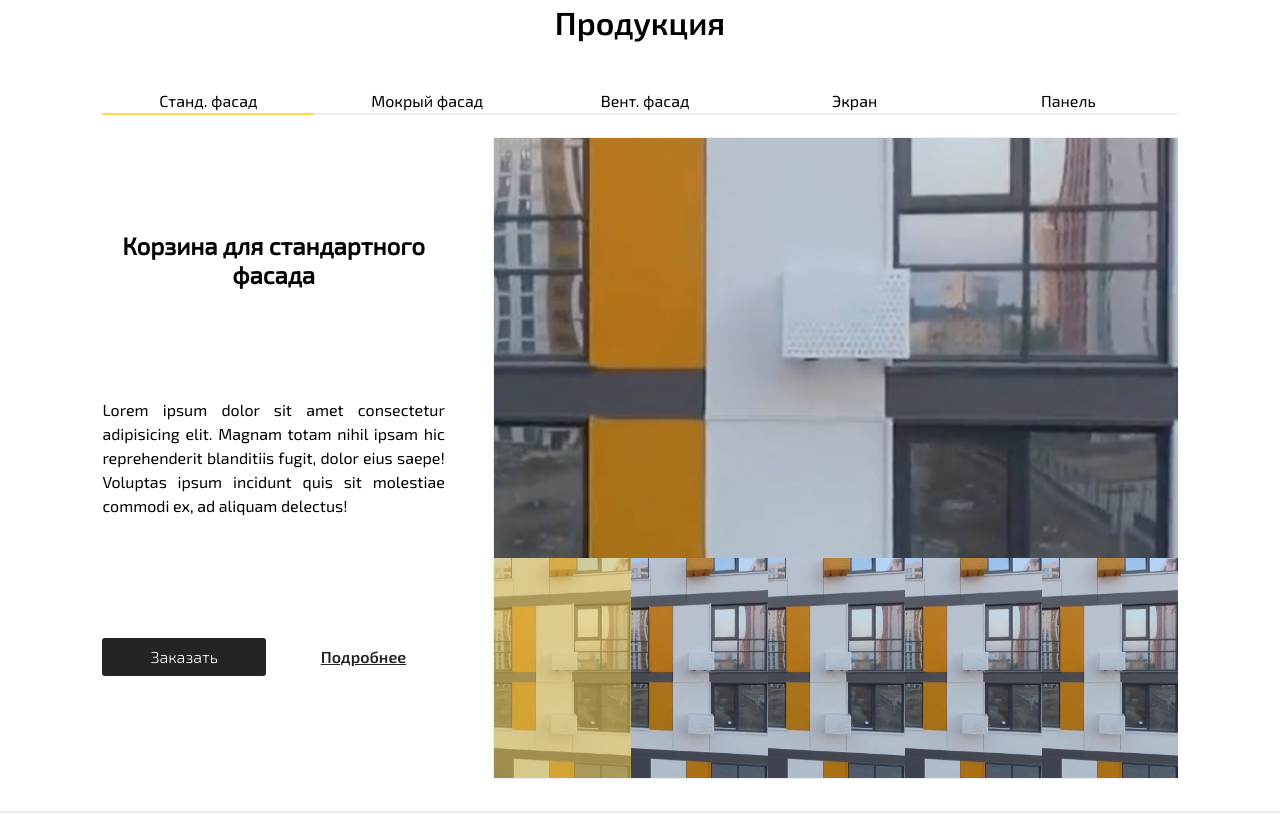
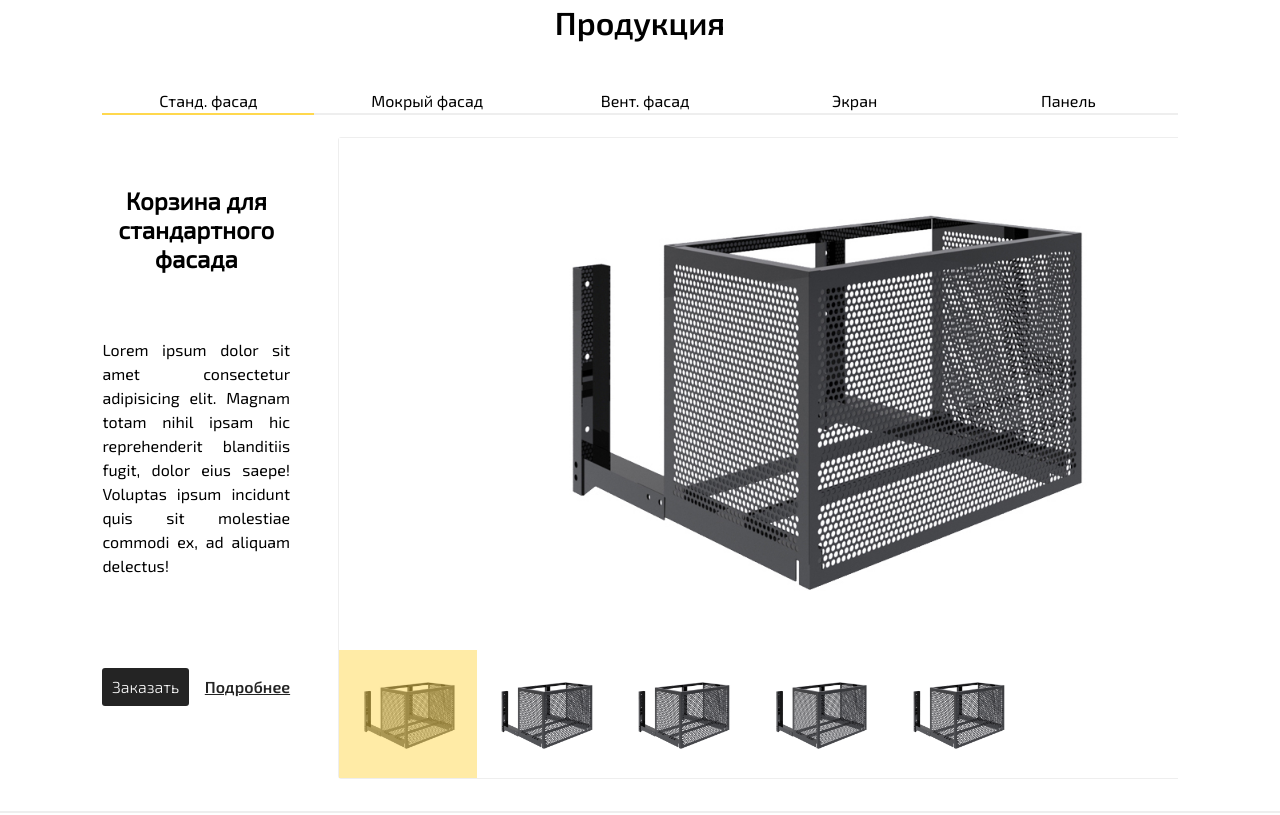
Before and after one commit to AnDryhaSpur/korziny-frontend, a website: page index.html in a window 1280 px wide. Shown: the part 1345-2160 px from the top of the page. Drawn offline with nearby package versions, Linux system fonts and the light colour scheme.

Commit message:
MacOS #8

```diff
--- a/index.html
+++ b/index.html
@@ -395,29 +395,29 @@
             <div class="products__photos products__photos-style">
                 <div class="swiper-container products__photoBig">
                     <div class="swiper-wrapper">
-                        <div class="swiper-slide"><img class="products__photoPicture" loading="lazy" src="img/2.jpg"
+                        <div class="swiper-slide"><img class="products__photoPicture" loading="lazy" src="img/1.jpg"
                                 alt=""></div>
-                        <div class="swiper-slide"><img class="products__photoPicture" loading="lazy" src="img/2.jpg"
+                        <div class="swiper-slide"><img class="products__photoPicture" loading="lazy" src="img/1.jpg"
                                 alt=""></div>
-                        <div class="swiper-slide"><img class="products__photoPicture" loading="lazy" src="img/2.jpg"
+                        <div class="swiper-slide"><img class="products__photoPicture" loading="lazy" src="img/1.jpg"
                                 alt=""></div>
-                        <div class="swiper-slide"><img class="products__photoPicture" loading="lazy" src="img/2.jpg"
+                        <div class="swiper-slide"><img class="products__photoPicture" loading="lazy" src="img/1.jpg"
                                 alt=""></div>
-                        <div class="swiper-slide"><img class="products__photoPicture" loading="lazy" src="img/2.jpg"
+                        <div class="swiper-slide"><img class="products__photoPicture" loading="lazy" src="img/1.jpg"
                             alt=""></div>
                     </div>
                 </div>
                 <div class="swiper-container products__photoThumbs">
                     <div class="swiper-wrapper">
-                        <div class="swiper-slide"><img class="products__photoPicture" loading="lazy" src="img/2.jpg"
+                        <div class="swiper-slide"><img class="products__photoPicture" loading="lazy" src="img/1.jpg"
                                 alt=""></div>
-                        <div class="swiper-slide"><img class="products__photoPicture" loading="lazy" src="img/2.jpg"
+                        <div class="swiper-slide"><img class="products__photoPicture" loading="lazy" src="img/1.jpg"
                                 alt=""></div>
-                        <div class="swiper-slide"><img class="products__photoPicture" loading="lazy" src="img/2.jpg"
+                        <div class="swiper-slide"><img class="products__photoPicture" loading="lazy" src="img/1.jpg"
                                 alt=""></div>
-                        <div class="swiper-slide"><img class="products__photoPicture" loading="lazy" src="img/2.jpg"
+                        <div class="swiper-slide"><img class="products__photoPicture" loading="lazy" src="img/1.jpg"
                                 alt=""></div>
-                        <div class="swiper-slide"><img class="products__photoPicture" loading="lazy" src="img/2.jpg"
+                        <div class="swiper-slide"><img class="products__photoPicture" loading="lazy" src="img/1.jpg"
                                 alt=""></div>
                     </div>
                 </div>
--- a/scss/main.scss
+++ b/scss/main.scss
@@ -1161,11 +1161,12 @@ section {
 }
 
 .products__photos {
-    display: grid;
+    // display: grid;
     border: 1px solid $grey;
     border-radius: 3px;
     width: 100%;
-    height: 80vh;
+    max-width: 60rem;
+    height: 100%;
     max-height: 40rem;
 }
 
@@ -1177,13 +1178,13 @@ section {
 
 .products__photoBig {
     grid-row: 1;
-    height: 85%;
+    height: 80%;
     width: 100%;
 }
 
 .products__photoThumbs {
     grid-row: 2;
-    height:  15%;
+    height:  20%;
     width: 100%;
     .swiper-slide-thumb-active {
         position: relative;
@@ -1617,11 +1618,6 @@ section {
     border: 1px solid $grey;
 }
 
-.swiper-container.manu-container {
-    height: 100%;
-    max-height: 40rem;
-}
-
 .manufacture__photosColumn {
     display: flex;
     flex-direction: column;
@@ -1667,8 +1663,6 @@ section {
 }
 
 .swiper-container {
-    width: 100%;
-    height: 100%;
     margin-left: auto;
     margin-right: auto;
 }
```
Also changed, not shown: css/main.css.
